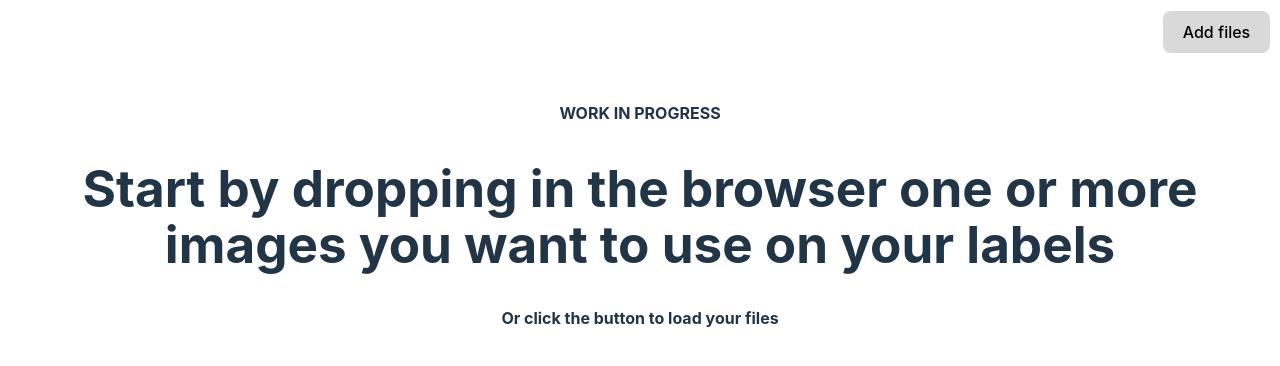
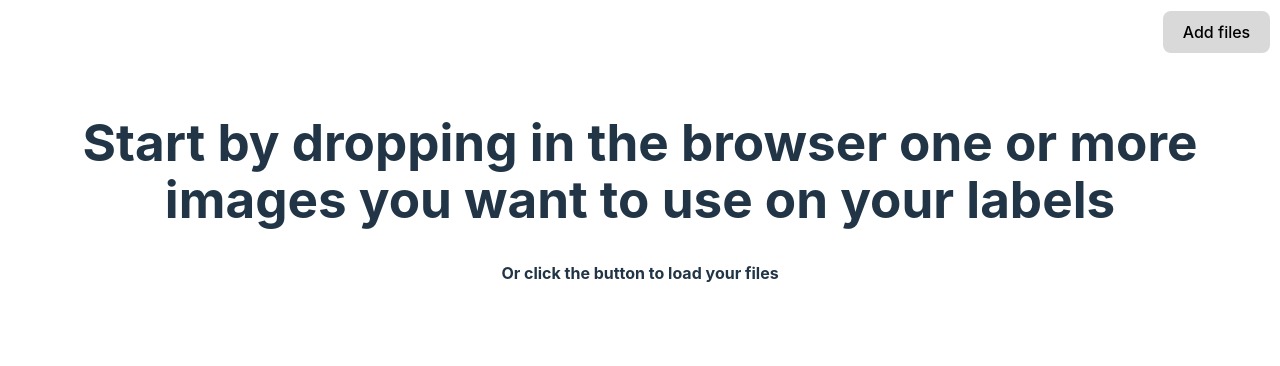
Before and after one commit to TapToCommunity/TapToLabelDesigner, a React (Vite) app: page / in a window 1280 px wide. Shown: the top 366 px of the page. Built offline with nearby package versions, Linux system fonts and the light colour scheme.

Commit message:
remove work in progress

```diff
--- a/src/App.tsx
+++ b/src/App.tsx
@@ -13,7 +13,6 @@ function App() {
     <>
       {!hasFiles && (
         <div className="somePadding">
-          <h4>WORK IN PROGRESS</h4>
           <h1>Start by dropping in the browser one or more images you want to use on your labels</h1>
           <h4>Or click the button to load your files</h4>
         </div>
```
